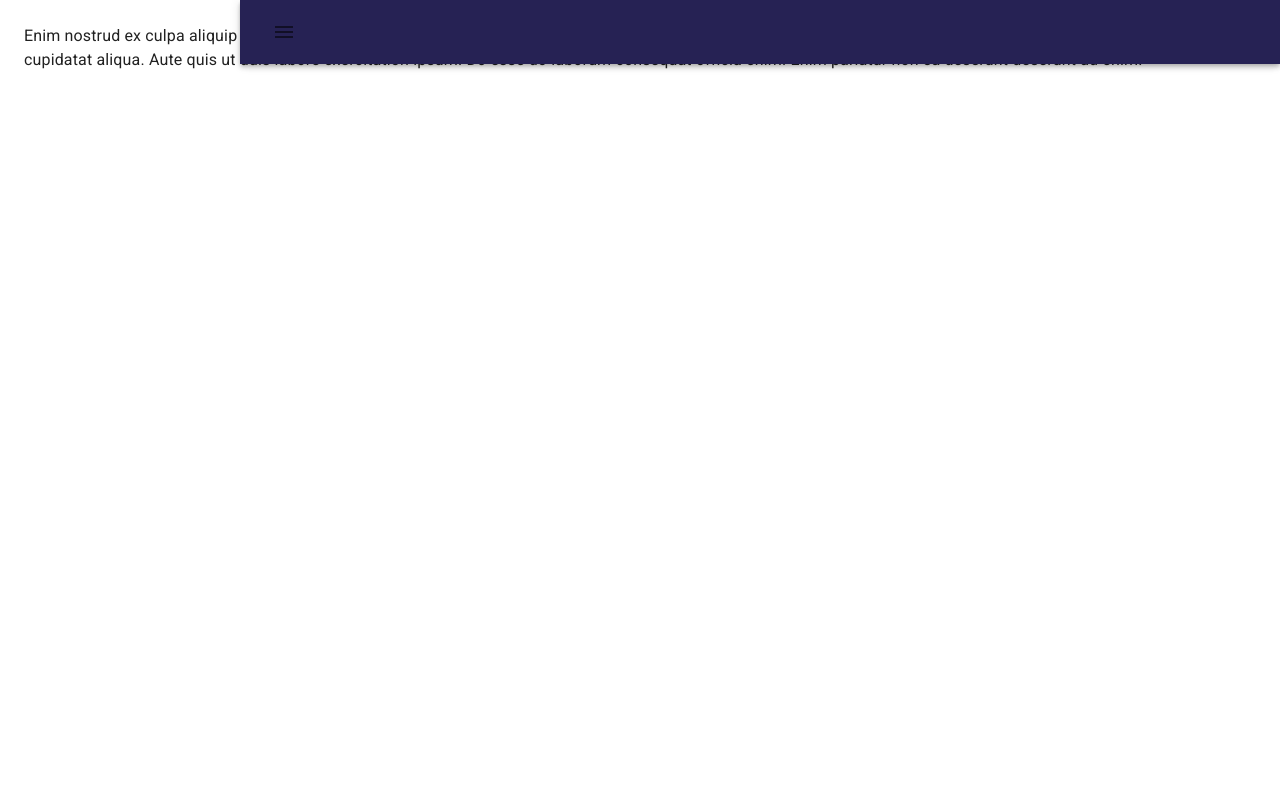
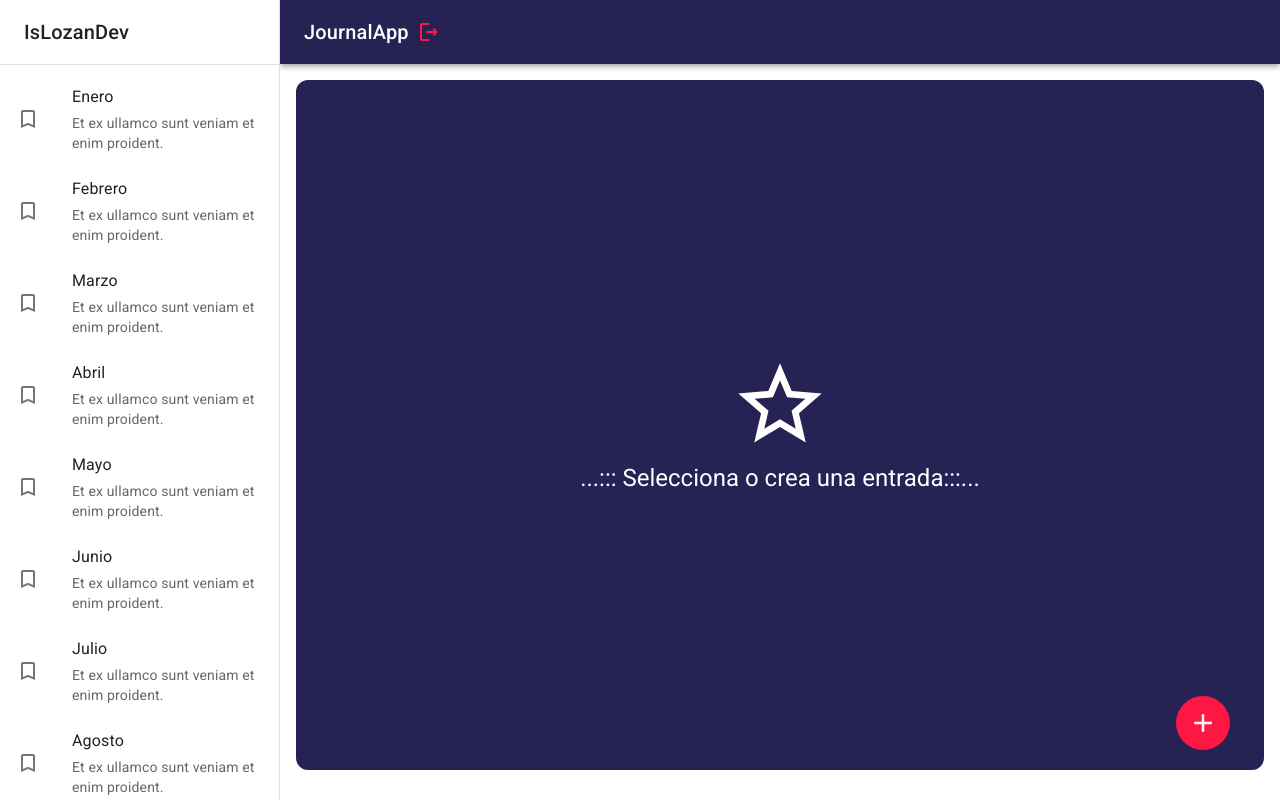
Before and after one commit to learning-islozandev/journal-app, a React (Vite) app: page / in a window 1280 px wide. Built offline with nearby package versions, Linux system fonts and the light colour scheme.

Commit message:
firts load v3 journal

```diff
--- /dev/null
+++ b/src/journal/components/ImageGallery.jsx
@@ -0,0 +1,69 @@
+import { ImageList, ImageListItem } from "@mui/material";
+
+export const ImageGallery = () => {
+    return (
+        <ImageList sx={{ width: '100%', height: 700 }} cols={4} rowHeight={400}>
+            {itemData.map((item) => (
+                <ImageListItem key={item.img}>
+                    <img
+                        srcSet={`${item.img}?w=164&h=164&fit=crop&auto=format&dpr=2 2x`}
+                        src={`${item.img}?w=164&h=164&fit=crop&auto=format`}
+                        alt={item.title}
+                        loading="lazy"
+                    />
+                </ImageListItem>
+            ))}
+        </ImageList>
+    );
+}
+
+const itemData = [
+    {
+        img: 'https://images.unsplash.com/photo-1551963831-b3b1ca40c98e',
+        title: 'Breakfast',
+    },
+    {
+        img: 'https://images.unsplash.com/photo-1551782450-a2132b4ba21d',
+        title: 'Burger',
+    },
+    {
+        img: 'https://images.unsplash.com/photo-1522770179533-24471fcdba45',
+        title: 'Camera',
+    },
+    {
+        img: 'https://images.unsplash.com/photo-1444418776041-9c7e33cc5a9c',
+        title: 'Coffee',
+    },
+    {
+        img: 'https://images.unsplash.com/photo-1533827432537-70133748f5c8',
+        title: 'Hats',
+    },
+    {
+        img: 'https://images.unsplash.com/photo-1558642452-9d2a7deb7f62',
+        title: 'Honey',
+    },
+    {
+        img: 'https://images.unsplash.com/photo-1516802273409-68526ee1bdd6',
+        title: 'Basketball',
+    },
+    {
+        img: 'https://images.unsplash.com/photo-1518756131217-31eb79b20e8f',
+        title: 'Fern',
+    },
+    {
+        img: 'https://images.unsplash.com/photo-1597645587822-e99fa5d45d25',
+        title: 'Mushrooms',
+    },
+    {
+        img: 'https://images.unsplash.com/photo-1567306301408-9b74779a11af',
+        title: 'Tomato basil',
+    },
+    {
+        img: 'https://images.unsplash.com/photo-1471357674240-e1a485acb3e1',
+        title: 'Sea star',
+    },
+    {
+        img: 'https://images.unsplash.com/photo-1589118949245-7d38baf380d6',
+        title: 'Bike',
+    },
+];
--- a/src/journal/components/NavBar.jsx
+++ b/src/journal/components/NavBar.jsx
@@ -1,5 +1,5 @@
-import { MenuOutlined } from "@mui/icons-material"
-import { AppBar, IconButton, Toolbar } from "@mui/material"
+import { LogoutOutlined, MenuOutlined } from "@mui/icons-material"
+import { AppBar, Grid2, IconButton, Toolbar, Typography } from "@mui/material"
 
 export const NavBar = ({ drawerWidth = 240 }) => {
     return (
@@ -12,9 +12,19 @@
             }}
         >
             <Toolbar>
-                <IconButton>
+                <IconButton
+                    color='inherit'
+                    edge='start'
+                    sx={{ mr: 2, display: { sm: 'none' } }}
+                >
                     <MenuOutlined />
                 </IconButton>
+                <Grid2 container direction='row' justifyContent='space-between' alignItems='center'>
+                    <Typography variant="h6" noWrap component='div'>JournalApp</Typography>
+                    <IconButton color='error'>
+                        <LogoutOutlined />
+                    </IconButton>
+                </Grid2>
             </Toolbar>
         </AppBar >
     )
--- /dev/null
+++ b/src/journal/components/SideBar.jsx
@@ -0,0 +1,55 @@
+import { TurnedInNot } from "@mui/icons-material"
+import { Box, Divider, Drawer, Grid2, List, ListItem, ListItemButton, ListItemIcon, ListItemText, Toolbar, Typography } from "@mui/material"
+
+export const SideBar = ({ drawerWidth = 240 }) => {
+    return (
+        <>
+            <Box component='nav'
+                sx={{ width: { sm: drawerWidth }, flexShrink: { sm: 0 } }}>
+
+                <Drawer
+                    variant="permanent" // temporary, permanent, persistent
+                    open
+                    sx={{
+                        display: { xs: 'block' },
+                        '& .MuiDrawer-paper': { width: drawerWidth, boxSizing: 'border-box' },
+                    }}
+                >
+
+                    <Toolbar>
+                        <Typography variant="h6" noWrap component='div'>IsLozanDev</Typography>
+                    </Toolbar>
+
+                    <Divider />
+
+                    <List>
+                        {
+                            ['Enero', 'Febrero', 'Marzo', 'Abril', 'Mayo', 'Junio', 'Julio', 'Agosto', 'Septiembre',
+                                'Octubre', 'Noviembre', 'Diciembre'].map((month) => (
+                                    <ListItem button="true" key={month} disablePadding>
+                                        <ListItemButton>
+                                            <ListItemIcon >
+                                                <TurnedInNot />
+                                            </ListItemIcon>
+                                            <Grid2>
+                                                <ListItemText primary={month} />
+                                                <ListItemText
+                                                    style={{ color: 'red' }}
+                                                    secondary="Et ex ullamco sunt veniam et enim proident."
+
+                                                />
+                                            </Grid2>
+                                        </ListItemButton>
+                                        <Divider />
+                                    </ListItem>
+
+                                ))
+                        }
+                    </List>
+
+                </Drawer>
+
+            </Box>
+        </>
+    )
+}
--- a/src/journal/components/index.js
+++ b/src/journal/components/index.js
@@ -1 +1,3 @@
 export * from './NavBar';
+export * from './SideBar';
+export * from './ImageGallery';
--- a/src/journal/layout/JournalLayout.jsx
+++ b/src/journal/layout/JournalLayout.jsx
@@ -1,7 +1,7 @@
-import { Box } from "@mui/material"
-import { NavBar } from "../components";
+import { Box, Toolbar } from "@mui/material"
+import { NavBar, SideBar } from "../components";
 
-const drawerWidth = 240;
+const drawerWidth = 280;
 
 
 export const JournalLayout = ({ children }) => {
@@ -10,9 +10,11 @@
             {/* Nav bar */}
             <NavBar drawerWidth={drawerWidth} />
 
+            <SideBar drawerWidth={drawerWidth} />
 
             {/* Slider drawerWidth */}
-            <Box component='main' sx={{ flexGrow: 1, bgcolor: 'background.default', p: 3 }}>
+            <Box component='main' sx={{ flexGrow: 1, p: 2 }}>
+                <Toolbar />
                 {children}
             </Box>
         </Box>
--- a/src/journal/pages/JounalPage.jsx
+++ b/src/journal/pages/JounalPage.jsx
@@ -1,14 +1,40 @@
-import { Typography } from "@mui/material"
+import { IconButton } from "@mui/material"
 import { JournalLayout } from "../layout/JournalLayout"
+import { NothingSelectView, NoteView } from "../views"
+import { AddOutlined } from "@mui/icons-material"
 
 export const JounalPage = () => {
   return (
     <>
 
       <JournalLayout>
-        <Typography>
+        {/* <Typography>
           Enim nostrud ex culpa aliquip proident in. Ut ex velit ea dolor id non. Occaecat exercitation consectetur consequat incididunt ullamco voluptate quis proident voluptate cupidatat aliqua. Aute quis ut duis labore exercitation ipsum. Do esse do laborum consequat officia enim. Enim pariatur non ea deserunt deserunt ad enim.
-        </Typography>
+        </Typography> */}
+
+
+        <NothingSelectView />
+        {/* <NoteView /> */}
+
+
+        <IconButton
+          size="large"
+          sx={{
+            color: 'white',
+            backgroundColor: 'error.main',
+            ':hover': {
+              backgroundColor: 'error.main', opacity: 0.9
+            },
+            position: 'fixed',
+            right: 50,
+            bottom: 50,
+
+          }}
+        >
+
+          <AddOutlined sx={{ fontSize: 30 }} />
+
+        </IconButton>
 
       </JournalLayout>
     </>
--- /dev/null
+++ b/src/journal/views/NoteView.jsx
@@ -0,0 +1,48 @@
+import { SaveOutlined } from "@mui/icons-material";
+import { Button, Grid2, TextField, Typography } from "@mui/material";
+import { ImageGallery } from "../components";
+
+export const NoteView = () => {
+    return (
+        <>
+            <Grid2 container
+                direction="row"
+                justifyContent="space-between"
+                alignContent='center'
+                sx={{ mb: 3 }} >
+
+                <Grid2 item='true'>
+                    <Typography fontSize={39} fontWeight='light' >28 de Agosto 2024</Typography>
+                </Grid2>
+                <Grid2 item='true'>
+                    <Button color='primary' sx={{ padding: 2 }} >
+                        <SaveOutlined sx={{ fontSize: 30, mr: 1 }} /> Save
+                    </Button>
+                </Grid2>
+            </Grid2>
+
+
+            <Grid2 container>
+                <TextField
+                    type="text"
+                    variant="filled"
+                    fullWidth
+                    placeholder="Ingrese Titulo"
+                    label="Titulo"
+                    sx={{ border: 'none', mb: 2 }}
+                />
+                <TextField
+                    type="text"
+                    variant="filled"
+                    fullWidth
+                    multiline
+                    placeholder="Que sucedio el dia de hoy?"
+                    minRows={4}
+                />
+            </Grid2>
+
+            {/* Image Gallery */}
+            <ImageGallery />
+        </>
+    )
+}
--- /dev/null
+++ b/src/journal/views/NothingSelectView.jsx
@@ -0,0 +1,29 @@
+import { StarOutline } from "@mui/icons-material"
+import { Grid2, Typography } from "@mui/material"
+
+export const NothingSelectView = () => {
+    return (
+        <>
+            <Grid2
+                container
+                spacing={0}
+                direction="column"
+                alignItems="center"
+                justifyContent="center"
+                sx={{
+                    minHeight: 'calc(100vh - 110px)',
+                    backgroundColor: 'primary.main',
+                    borderRadius: 3
+                }} >
+
+                <Grid2 item='true' xs={12} >
+                    <StarOutline sx={{ fontSize: 100, color: 'white' }} />
+                </Grid2>
+                <Grid2 item='true' xs={12} >
+                    <Typography color='white' variant="h5">...::: Selecciona o crea una entrada:::...</Typography>
+                </Grid2>
+
+            </Grid2>
+        </>
+    )
+}
--- /dev/null
+++ b/src/journal/views/index.js
@@ -0,0 +1,2 @@
+export * from './NothingSelectView';
+export * from './NoteView';
```
Also changed, not shown: 2 other files (tests, documents, lock files or other folders).
